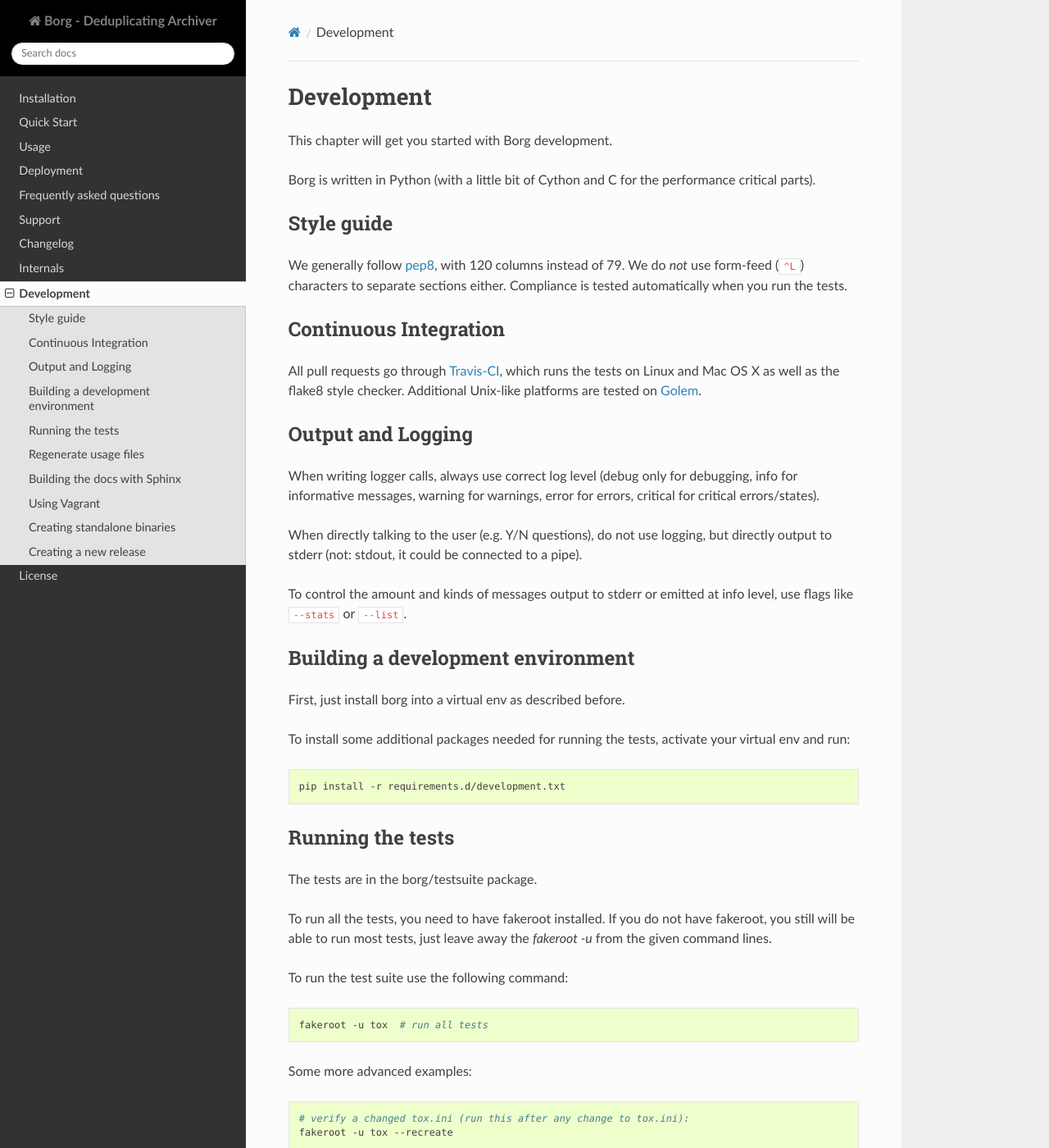
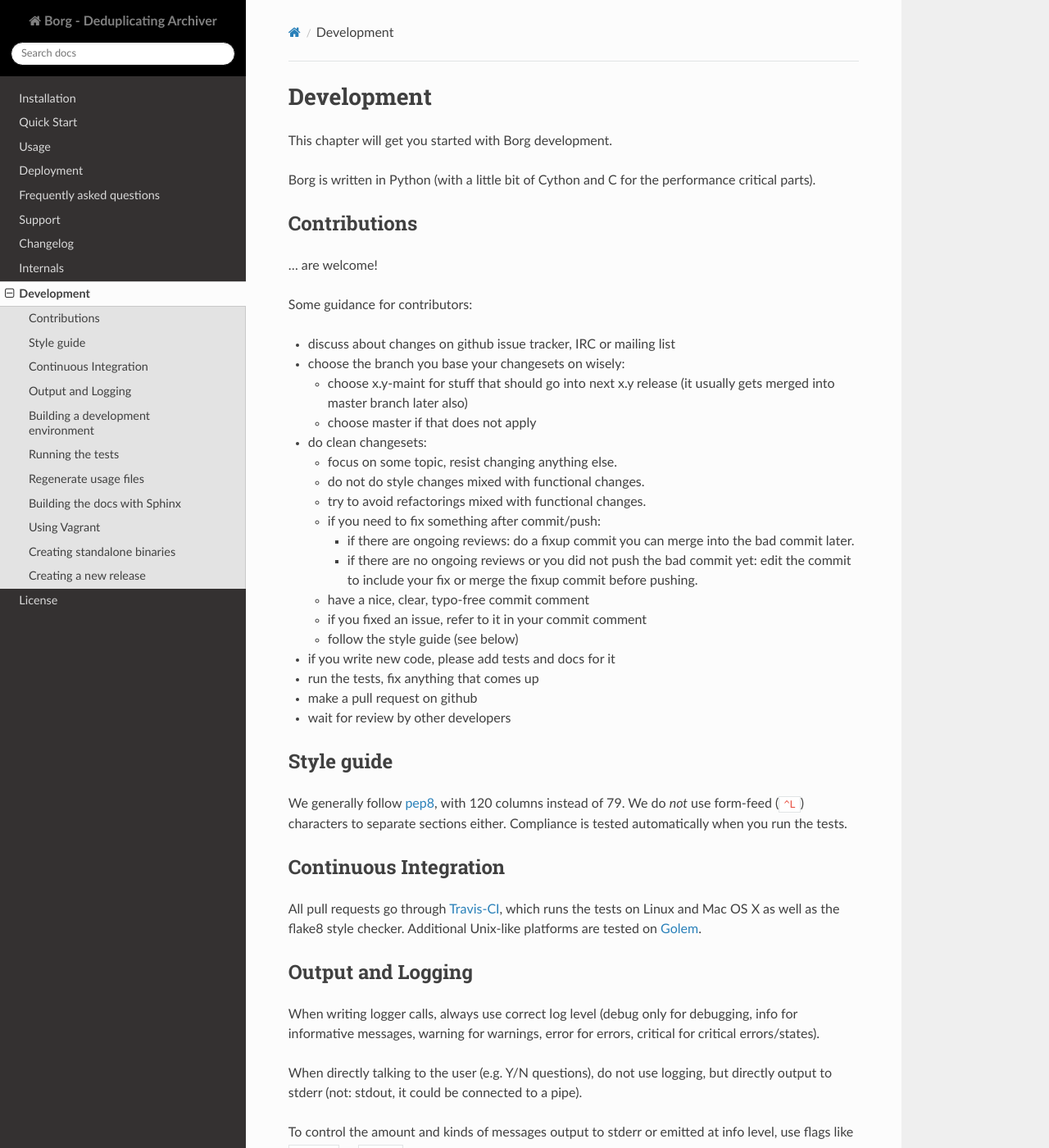
Before and after one commit to borgbackup/borg, a Sphinx documentation site: the page built from docs/development.rst, in a window 1280 px wide and 1400 px high. Shown: the whole window at 82% size. Built offline with Sphinx 7.4.7 and the Read the Docs theme 2.0.0, drawn with Linux system fonts in a browser that asks for light colours; pages that are not in the unit, such as notebooks, are missing from menus; the version number could not be read and is left out.

Commit message:
docs: add contribution guidelines

```diff
--- a/docs/development.rst
+++ b/docs/development.rst
@@ -9,6 +9,46 @@ This chapter will get you started with |project_name| development.
 
 |project_name| is written in Python (with a little bit of Cython and C for
 the performance critical parts).
+
+Contributions
+-------------
+
+... are welcome!
+
+Some guidance for contributors:
+
+- discuss about changes on github issue tracker, IRC or mailing list
+
+- choose the branch you base your changesets on wisely:
+
+  - choose x.y-maint for stuff that should go into next x.y release
+    (it usually gets merged into master branch later also)
+  - choose master if that does not apply
+
+- do clean changesets:
+
+  - focus on some topic, resist changing anything else.
+  - do not do style changes mixed with functional changes.
+  - try to avoid refactorings mixed with functional changes.
+  - if you need to fix something after commit/push:
+
+    - if there are ongoing reviews: do a fixup commit you can
+      merge into the bad commit later.
+    - if there are no ongoing reviews or you did not push the
+      bad commit yet: edit the commit to include your fix or
+      merge the fixup commit before pushing.
+  - have a nice, clear, typo-free commit comment
+  - if you fixed an issue, refer to it in your commit comment
+  - follow the style guide (see below)
+
+- if you write new code, please add tests and docs for it
+
+- run the tests, fix anything that comes up
+
+- make a pull request on github
+
+- wait for review by other developers
+
 
 Style guide
 -----------
```
